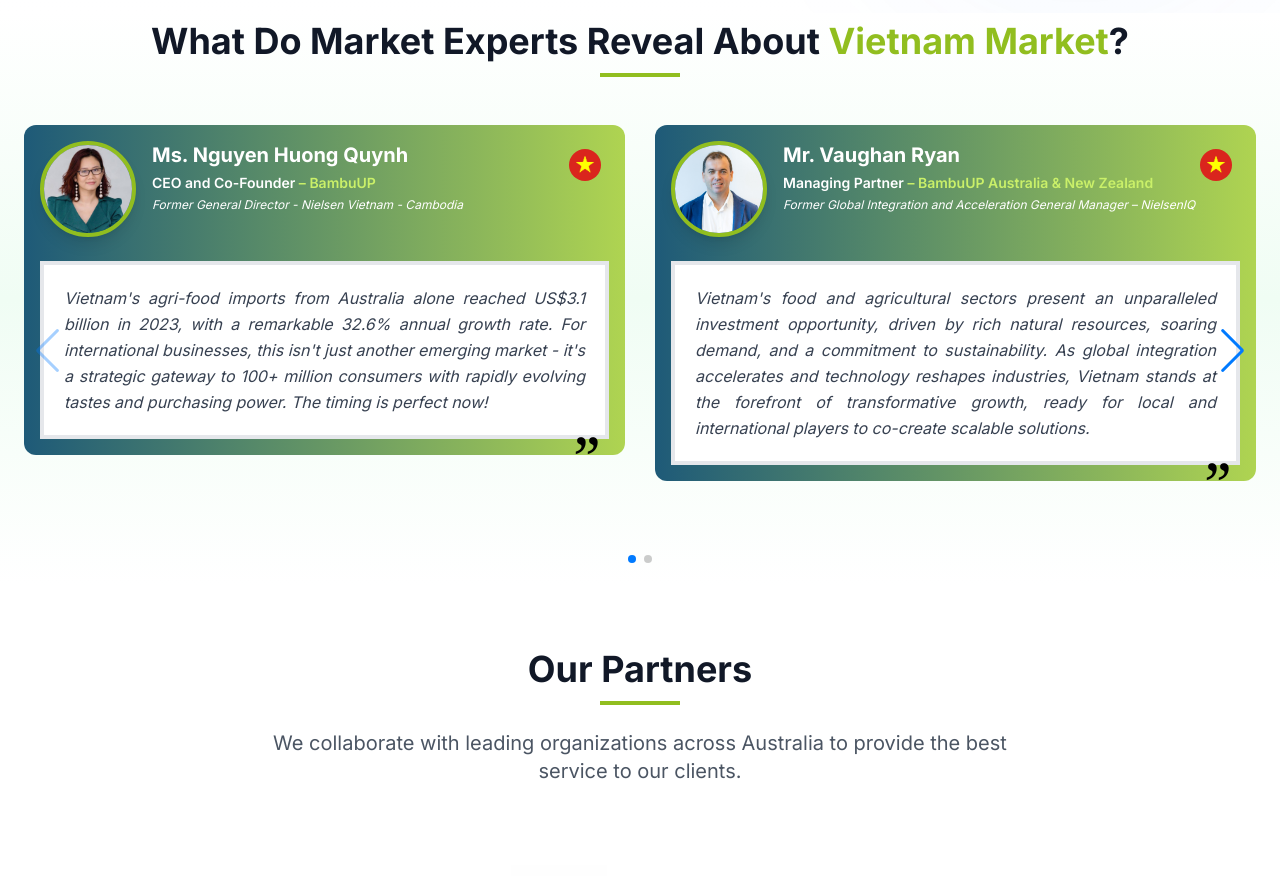
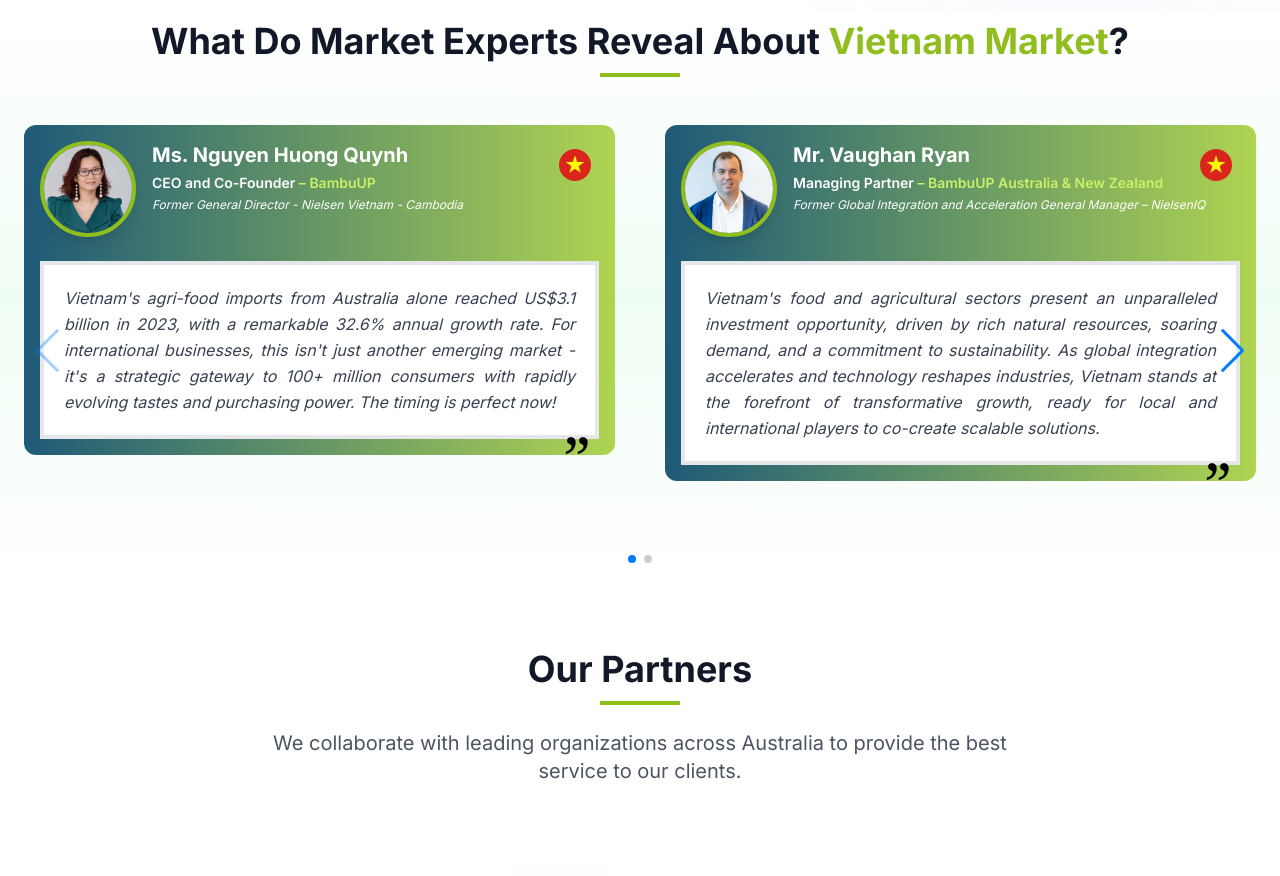
Before and after one commit to bambuup/Asian-Website, a React (Vite) app: page / in a window 1280 px wide. Shown: the part 3540-4416 px from the top of the page. Built offline with nearby package versions, Linux system fonts and the light colour scheme; the HTML template or start-up script is replaced by a standard one.

Commit message:
fix(swiper): fix space

```diff
--- a/src/components/MarketExpertsSection.tsx
+++ b/src/components/MarketExpertsSection.tsx
@@ -21,11 +21,11 @@ const MarketExpertsSection: React.FC = () => {
             modules={[Navigation, Pagination]}
             navigation
             pagination={{ clickable: true }}
-            spaceBetween={55}
+            spaceBetween={60}
             slidesPerView={2}
             breakpoints={{
               0: { slidesPerView: 1, spaceBetween: 16 },
-              768: { slidesPerView: 2, spaceBetween: 30 },
+              768: { slidesPerView: 2, spaceBetween: 50 },
             }}
             className="max-w-8xl mx-auto px-4 md:px-12"
           >
```
